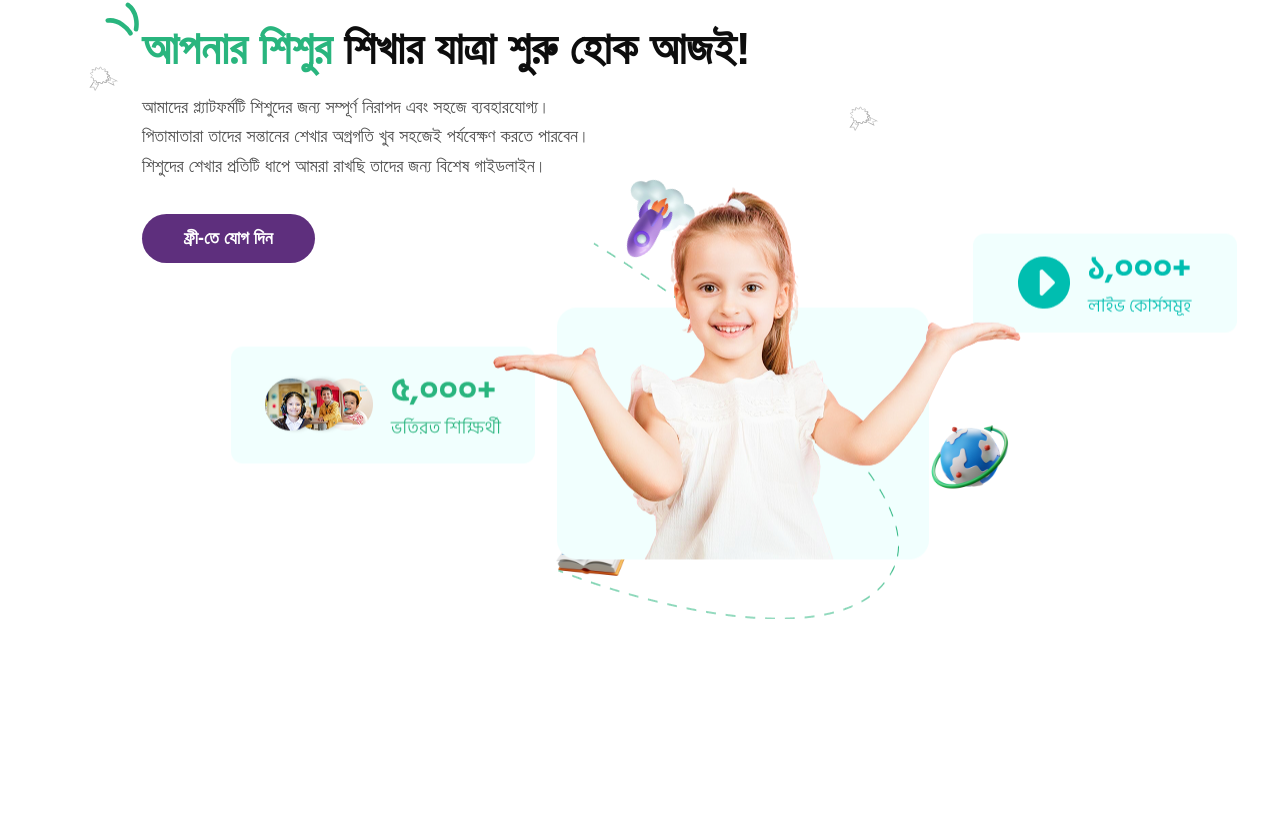
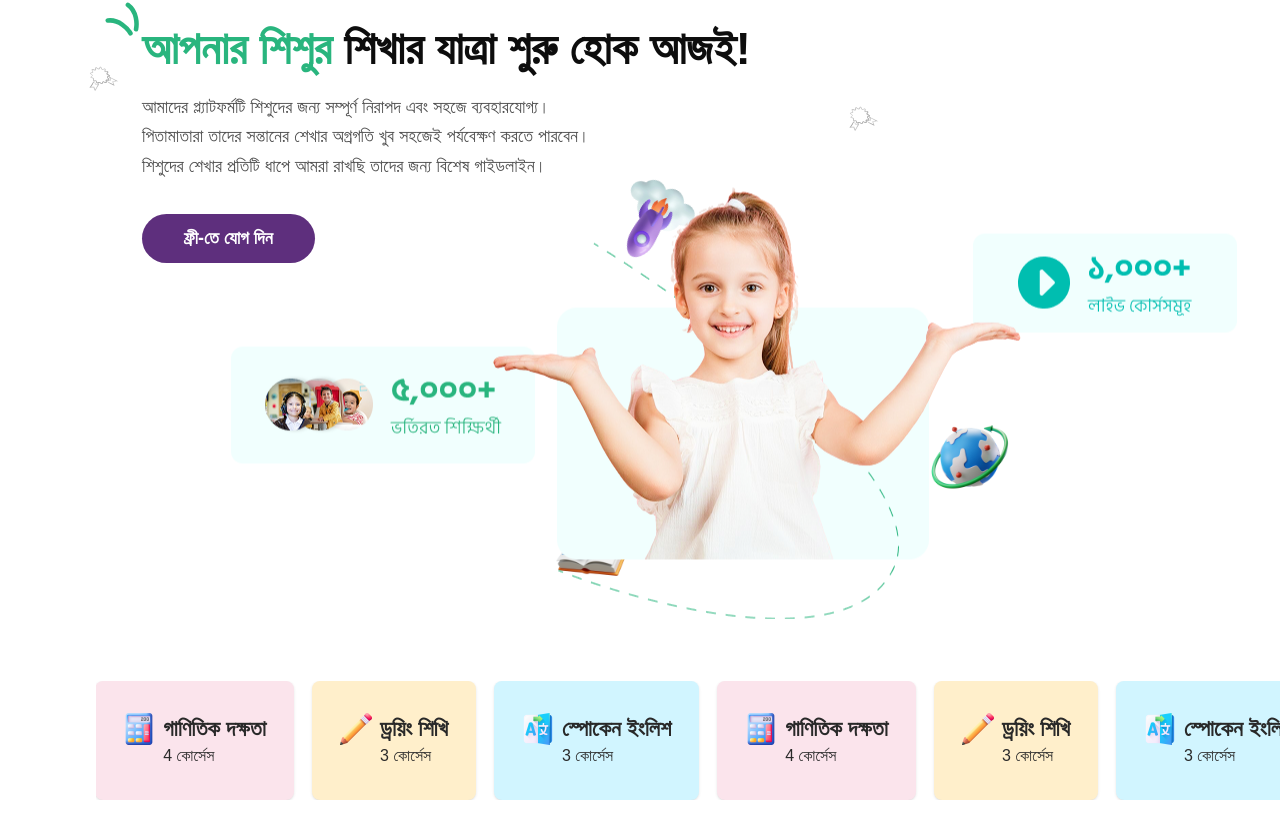
Before and after one commit to Farhanasharna2000/Alfabic, a Next.js app: page / in a window 1280 px wide. Shown: the part 225-1042 px from the top of the page. Before the commit the page ends 882 px from the top, so only its background shows below. Built offline with nearby package versions, Linux system fonts and the light colour scheme.

Commit message:
design activity section

```diff
--- a/package.json
+++ b/package.json
@@ -12,7 +12,8 @@
     "lucide-react": "^0.545.0",
     "next": "15.5.4",
     "react": "19.1.0",
-    "react-dom": "19.1.0"
+    "react-dom": "19.1.0",
+    "react-fast-marquee": "^1.6.5"
   },
   "devDependencies": {
     "@eslint/eslintrc": "^3",
--- a/src/components/Activity.tsx
+++ b/src/components/Activity.tsx
@@ -1,9 +1,86 @@
 "use client";
 
 import React from "react";
+import Image from "next/image";
+import Marquee from "react-fast-marquee";
+
+const items = [
+  {
+    id: 1,
+    icon: "/activity1.png",
+    title: "স্পোকেন ইংলিশ",
+    lessons: "3 কোর্সেস",
+    bg: "bg-[#D1F5FF]",
+  },
+  {
+    id: 2,
+    icon: "/activity2.png",
+    title: "গাণিতিক দক্ষতা",
+    lessons: "4 কোর্সেস",
+    bg: "bg-[#FBE4EC]",
+  },
+  {
+    id: 3,
+    icon: "/activity3.png",
+    title: "ড্রয়িং শিখি",
+    lessons: "3 কোর্সেস",
+    bg: "bg-[#FFEFCB]",
+  },
+  {
+    id: 4,
+    icon: "/activity1.png",
+    title: "স্পোকেন ইংলিশ",
+    lessons: "3 কোর্সেস",
+    bg: "bg-[#D1F5FF]",
+  },
+  {
+    id: 5,
+    icon: "/activity2.png",
+    title: "গাণিতিক দক্ষতা",
+    lessons: "4 কোর্সেস",
+    bg: "bg-[#FBE4EC]",
+  },
+  {
+    id: 6,
+    icon: "/activity3.png",
+    title: "ড্রয়িং শিখি",
+    lessons: "3 কোর্সেস",
+    bg: "bg-[#FFEFCB]",
+  },
+];
 
 const Activity: React.FC = () => {
-  return <div></div>;
+  return (
+    <div className="relative w-full md:pl-[96px] pt-6 pb-[17px] overflow-hidden">
+      <Marquee speed={40} gradient={false} pauseOnHover={true}>
+        {items.map((item) => (
+          <div
+            key={item.id}
+            className={`flex-shrink-0 ${item.bg} rounded-[8px] px-[28px] py-8 shadow-sm text-center mr-[18px]`}
+          >
+            <div className="flex gap-2 ">
+              <div>
+                <Image
+                  src={item.icon}
+                  alt={item.title}
+                  width={32}
+                  height={32}
+                />
+              </div>
+              <div className="text-start">
+                <h4 className="text-[#292929] text-sm md:text-[22px] font-semibold">
+                  {item.title}
+                </h4>
+                <p className="text-[#292929] text-xs md:text-base">
+                  {item.lessons}
+                </p>
+              </div>
+            </div>
+          </div>
+        ))}
+      </Marquee>
+    </div>
+  );
 };
 
 export default Activity;
```
Also changed, not shown: 1 other file (tests, documents, lock files or other folders).
